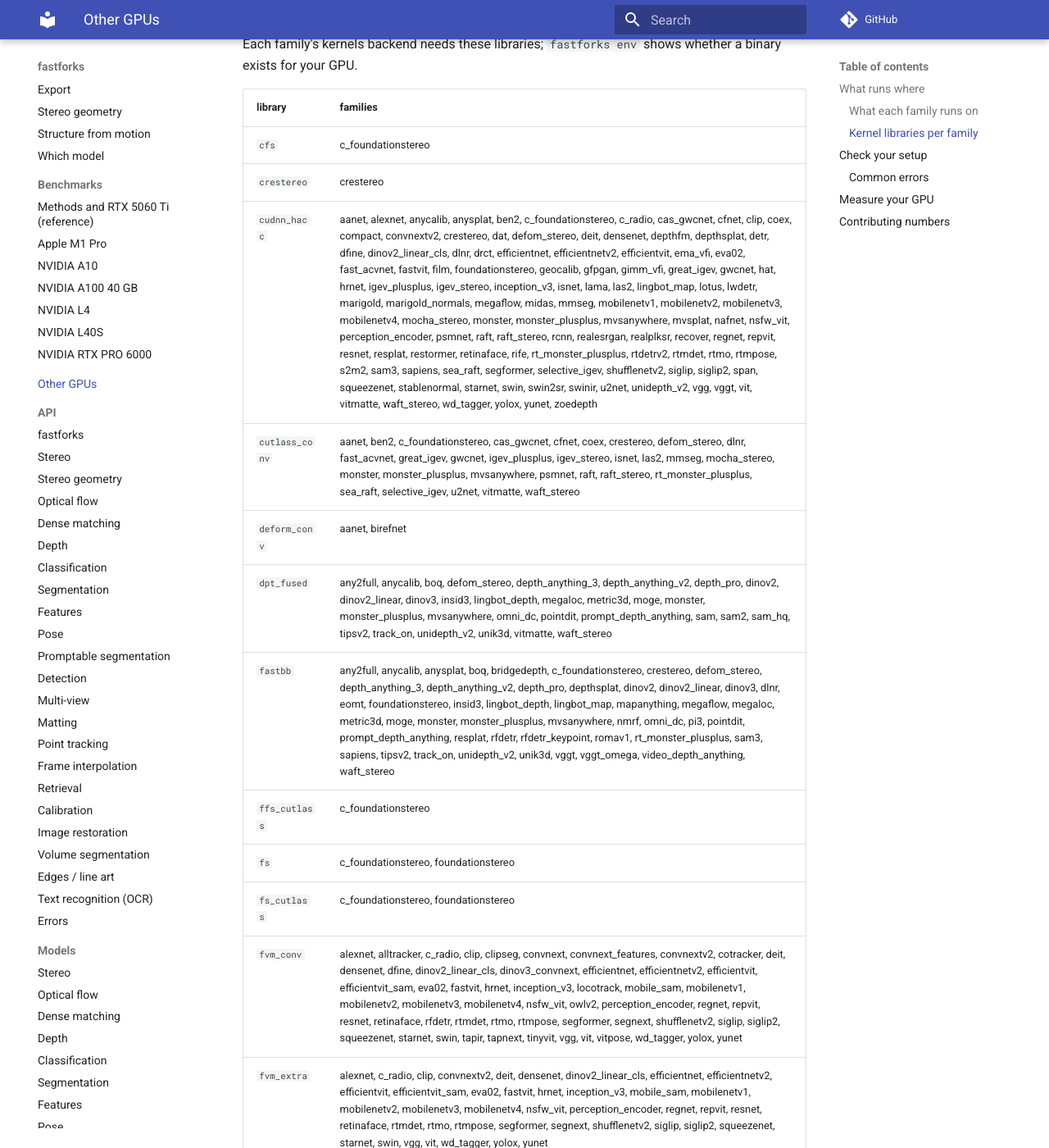
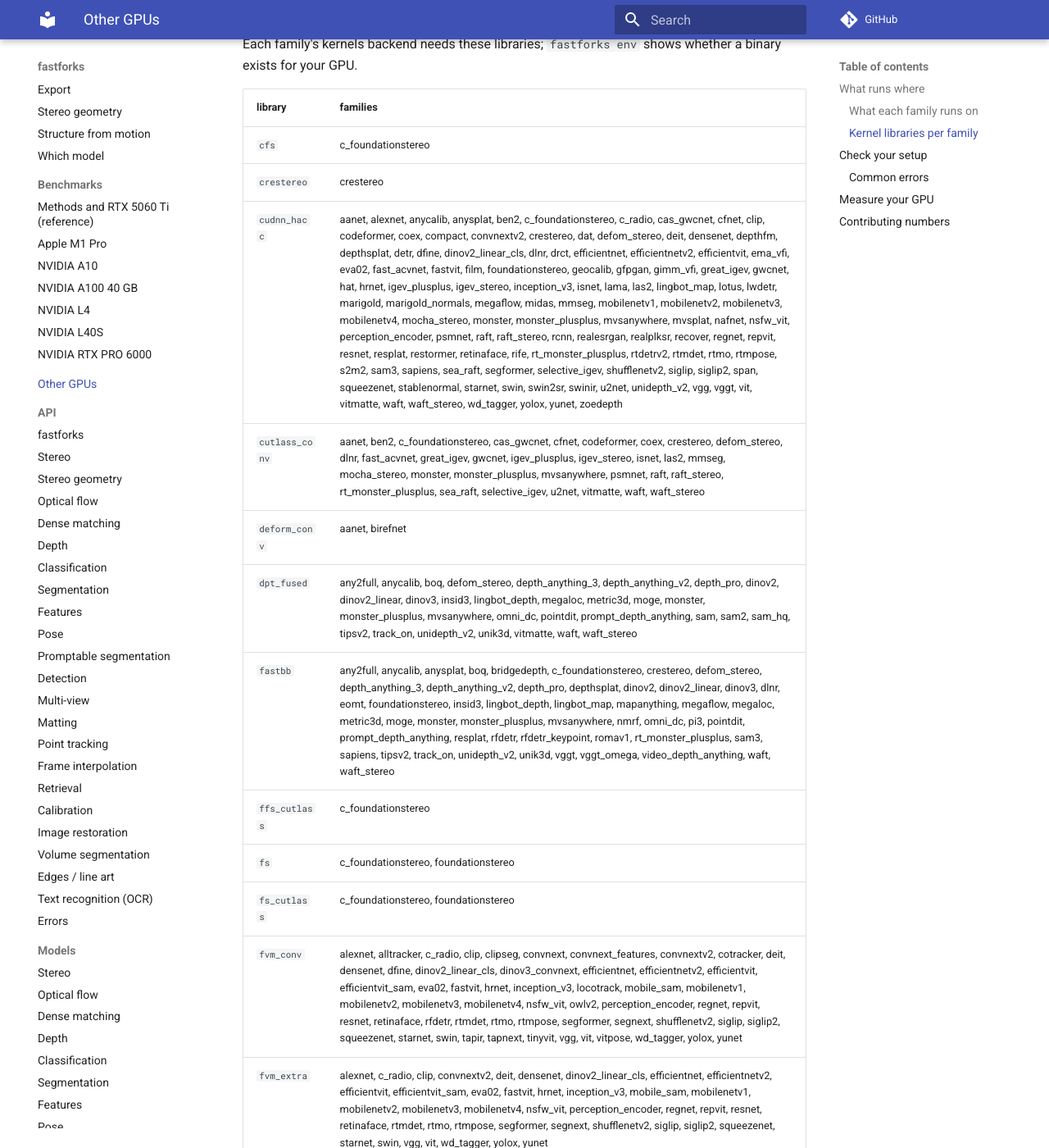
Before and after one commit to kleinicke/fastforks, an MkDocs documentation site: the page built from docs/OTHER_GPUS.md, in a window 1280 px wide and 1400 px high, scrolled down 4700 px. Shown: the whole window at 82% size. Built offline with MkDocs 1.6.1 and Material for MkDocs 9.7.7, drawn with Linux system fonts in a browser that asks for light colours; comment, search, counter and statistics services are not loaded; some of the changed text lies outside the part shown.

Commit message:
Speed rows + docs for WAFT and CodeFormer kernels; drop unused Kernels.dtypes (policy test)
Co-Authored-By: Claude Sonnet 5.5 <noreply@anthropic.com>

```diff
--- a/docs/OTHER_GPUS.md
+++ b/docs/OTHER_GPUS.md
@@ -59,9 +59,9 @@ there (`device="mps"` still tries, and an op MPS lacks raises).
 <!-- capabilities:begin (tools/gen_docs.py, from the model cards) -->
 | families | CUDA portable | CUDA kernels | MPS portable (validated) | MPS kernels (libraries, dtype) |
 |---|---|---|---|---|
-| alltracker, any2full, anycalib, anysplat, ben2, birefnet, boq, c_foundationstereo, compact, convnext, convnext_features, convnextv2, cotracker, dat, deit, densenet, depth_anything_v2, depthsplat, detr, dfine, dinov2_linear, dinov2_linear_cls, drct, efficientnet, efficientnetv2, efficientvit, efficientvit_sam, ema_vfi, fast_acvnet, fastvit, film, geocalib, gfpgan, gimm_vfi, gwcnet, hat, inception_v3, isnet, lama, lingbot_depth, locotrack, lwdetr, megaflow, megaloc, memflow, memfof, metric3d, mobile_sam, mobilenetv1, mobilenetv2, mobilenetv3, mobilenetv4, mvsanywhere, mvsplat, nafnet, neuflow_v2, nnfoundation, nninteractive, nsfw_vit, omni_dc, owlv2, patchmatchnet, prompt_depth_anything, psmnet, rcnn, realesrgan, realplksr, recover, repvit, resnet, resplat, restormer, rife, romav1, rt_monster_plusplus, rtdetrv2, sam, sam2, sam_hq, segformer, shufflenetv2, span, starnet, swin, swin2sr, swinir, tapir, tapnext, tinyvit, totalsegmentator, track_on, u2net, unidepth_v2, unik3d, video_depth_anything, vit, vitmatte, waft_stereo, wd_tagger | fp16 | fp16 | fp32 | - |
+| alltracker, any2full, anycalib, anysplat, ben2, birefnet, boq, c_foundationstereo, codeformer, compact, convnext, convnext_features, convnextv2, cotracker, dat, deit, densenet, depth_anything_v2, depthsplat, detr, dfine, dinov2_linear, dinov2_linear_cls, drct, efficientnet, efficientnetv2, efficientvit, efficientvit_sam, ema_vfi, fast_acvnet, fastvit, film, geocalib, gfpgan, gimm_vfi, gwcnet, hat, inception_v3, isnet, lama, lingbot_depth, locotrack, lwdetr, megaflow, megaloc, memflow, memfof, metric3d, mobile_sam, mobilenetv1, mobilenetv2, mobilenetv3, mobilenetv4, mvsanywhere, mvsplat, nafnet, neuflow_v2, nnfoundation, nninteractive, nsfw_vit, omni_dc, owlv2, patchmatchnet, prompt_depth_anything, psmnet, rcnn, realesrgan, realplksr, recover, repvit, resnet, resplat, restormer, rife, romav1, rt_monster_plusplus, rtdetrv2, sam, sam2, sam_hq, segformer, shufflenetv2, span, starnet, swin, swin2sr, swinir, tapir, tapnext, tinyvit, totalsegmentator, track_on, u2net, unidepth_v2, unik3d, video_depth_anything, vit, vitmatte, waft, waft_stereo, wd_tagger | fp16 | fp16 | fp32 | - |
 | alexnet, c_radio, cas_gwcnet, clip, clipseg, coex, depth_anything_3, depth_pro, depthfm, dinov2, dinov3, dinov3_convnext, dlnr, eomt, eva02, hrnet, lotus, mapanything, marigold, marigold_normals, mask2former, midas, mmseg, oneformer, regnet, retinaface, rfdetr, rfdetr_keypoint, rtmdet, rtmo, s2m2, sam3, sapiens, segnext, siglip, siglip2, squeezenet, stablenormal, tipsv2, vgg, vggt_omega, yolox, yunet, zoedepth | fp16 | fp16 | fp32/fp16 | - |
-| anyline, bisenet, coatnet, codeformer, davit, dedode, efficientformer, efficientformerv2, flexglue, flowseek, focalnet, gmflow, grounding_dino, hed, hgnetv2, inspyrenet, lineart, lineart_anime, loftr, matanyone, mlsd, pidinet, shvit, teed, waft | fp16 | - | fp32 | - |
+| anyline, bisenet, coatnet, davit, dedode, efficientformer, efficientformerv2, flexglue, flowseek, focalnet, gmflow, grounding_dino, hed, hgnetv2, inspyrenet, lineart, lineart_anime, loftr, matanyone, mlsd, pidinet, shvit, teed | fp16 | - | fp32 | - |
 | cfnet, crestereo, foundationstereo, great_igev, hitnet, igev_plusplus, mocha_stereo, monster, monster_plusplus, raft_stereo, selective_igev | fp16 | fp16 | fp32/fp16 | stereo_metal fp16 |
 | rtmpose | fp16 | fp16 | fp32/fp16 | pose_metal fp32 |
 | aanet, bridgedepth, igev_stereo, las2, nmrf | fp16 | fp16 | fp32 | stereo_metal fp16 |
@@ -98,11 +98,11 @@ Each family's kernels backend needs these libraries; `fastforks env` shows wheth
 |---|---|
 | `cfs` | c_foundationstereo |
 | `crestereo` | crestereo |
-| `cudnn_hacc` | aanet, alexnet, anycalib, anysplat, ben2, c_foundationstereo, c_radio, cas_gwcnet, cfnet, clip, coex, compact, convnextv2, crestereo, dat, defom_stereo, deit, densenet, depthfm, depthsplat, detr, dfine, dinov2_linear_cls, dlnr, drct, efficientnet, efficientnetv2, efficientvit, ema_vfi, eva02, fast_acvnet, fastvit, film, foundationstereo, geocalib, gfpgan, gimm_vfi, great_igev, gwcnet, hat, hrnet, igev_plusplus, igev_stereo, inception_v3, isnet, lama, las2, lingbot_map, lotus, lwdetr, marigold, marigold_normals, megaflow, midas, mmseg, mobilenetv1, mobilenetv2, mobilenetv3, mobilenetv4, mocha_stereo, monster, monster_plusplus, mvsanywhere, mvsplat, nafnet, nsfw_vit, perception_encoder, psmnet, raft, raft_stereo, rcnn, realesrgan, realplksr, recover, regnet, repvit, resnet, resplat, restormer, retinaface, rife, rt_monster_plusplus, rtdetrv2, rtmdet, rtmo, rtmpose, s2m2, sam3, sapiens, sea_raft, segformer, selective_igev, shufflenetv2, siglip, siglip2, span, squeezenet, stablenormal, starnet, swin, swin2sr, swinir, u2net, unidepth_v2, vgg, vggt, vit, vitmatte, waft_stereo, wd_tagger, yolox, yunet, zoedepth |
-| `cutlass_conv` | aanet, ben2, c_foundationstereo, cas_gwcnet, cfnet, coex, crestereo, defom_stereo, dlnr, fast_acvnet, great_igev, gwcnet, igev_plusplus, igev_stereo, isnet, las2, mmseg, mocha_stereo, monster, monster_plusplus, mvsanywhere, psmnet, raft, raft_stereo, rt_monster_plusplus, sea_raft, selective_igev, u2net, vitmatte, waft_stereo |
+| `cudnn_hacc` | aanet, alexnet, anycalib, anysplat, ben2, c_foundationstereo, c_radio, cas_gwcnet, cfnet, clip, codeformer, coex, compact, convnextv2, crestereo, dat, defom_stereo, deit, densenet, depthfm, depthsplat, detr, dfine, dinov2_linear_cls, dlnr, drct, efficientnet, efficientnetv2, efficientvit, ema_vfi, eva02, fast_acvnet, fastvit, film, foundationstereo, geocalib, gfpgan, gimm_vfi, great_igev, gwcnet, hat, hrnet, igev_plusplus, igev_stereo, inception_v3, isnet, lama, las2, lingbot_map, lotus, lwdetr, marigold, marigold_normals, megaflow, midas, mmseg, mobilenetv1, mobilenetv2, mobilenetv3, mobilenetv4, mocha_stereo, monster, monster_plusplus, mvsanywhere, mvsplat, nafnet, nsfw_vit, perception_encoder, psmnet, raft, raft_stereo, rcnn, realesrgan, realplksr, recover, regnet, repvit, resnet, resplat, restormer, retinaface, rife, rt_monster_plusplus, rtdetrv2, rtmdet, rtmo, rtmpose, s2m2, sam3, sapiens, sea_raft, segformer, selective_igev, shufflenetv2, siglip, siglip2, span, squeezenet, stablenormal, starnet, swin, swin2sr, swinir, u2net, unidepth_v2, vgg, vggt, vit, vitmatte, waft, waft_stereo, wd_tagger, yolox, yunet, zoedepth |
+| `cutlass_conv` | aanet, ben2, c_foundationstereo, cas_gwcnet, cfnet, codeformer, coex, crestereo, defom_stereo, dlnr, fast_acvnet, great_igev, gwcnet, igev_plusplus, igev_stereo, isnet, las2, mmseg, mocha_stereo, monster, monster_plusplus, mvsanywhere, psmnet, raft, raft_stereo, rt_monster_plusplus, sea_raft, selective_igev, u2net, vitmatte, waft, waft_stereo |
 | `deform_conv` | aanet, birefnet |
-| `dpt_fused` | any2full, anycalib, boq, defom_stereo, depth_anything_3, depth_anything_v2, depth_pro, dinov2, dinov2_linear, dinov3, insid3, lingbot_depth, megaloc, metric3d, moge, monster, monster_plusplus, mvsanywhere, omni_dc, pointdit, prompt_depth_anything, sam, sam2, sam_hq, tipsv2, track_on, unidepth_v2, unik3d, vitmatte, waft_stereo |
-| `fastbb` | any2full, anycalib, anysplat, boq, bridgedepth, c_foundationstereo, crestereo, defom_stereo, depth_anything_3, depth_anything_v2, depth_pro, depthsplat, dinov2, dinov2_linear, dinov3, dlnr, eomt, foundationstereo, insid3, lingbot_depth, lingbot_map, mapanything, megaflow, megaloc, metric3d, moge, monster, monster_plusplus, mvsanywhere, nmrf, omni_dc, pi3, pointdit, prompt_depth_anything, resplat, rfdetr, rfdetr_keypoint, romav1, rt_monster_plusplus, sam3, sapiens, tipsv2, track_on, unidepth_v2, unik3d, vggt, vggt_omega, video_depth_anything, waft_stereo |
+| `dpt_fused` | any2full, anycalib, boq, defom_stereo, depth_anything_3, depth_anything_v2, depth_pro, dinov2, dinov2_linear, dinov3, insid3, lingbot_depth, megaloc, metric3d, moge, monster, monster_plusplus, mvsanywhere, omni_dc, pointdit, prompt_depth_anything, sam, sam2, sam_hq, tipsv2, track_on, unidepth_v2, unik3d, vitmatte, waft, waft_stereo |
+| `fastbb` | any2full, anycalib, anysplat, boq, bridgedepth, c_foundationstereo, crestereo, defom_stereo, depth_anything_3, depth_anything_v2, depth_pro, depthsplat, dinov2, dinov2_linear, dinov3, dlnr, eomt, foundationstereo, insid3, lingbot_depth, lingbot_map, mapanything, megaflow, megaloc, metric3d, moge, monster, monster_plusplus, mvsanywhere, nmrf, omni_dc, pi3, pointdit, prompt_depth_anything, resplat, rfdetr, rfdetr_keypoint, romav1, rt_monster_plusplus, sam3, sapiens, tipsv2, track_on, unidepth_v2, unik3d, vggt, vggt_omega, video_depth_anything, waft, waft_stereo |
 | `ffs_cutlass` | c_foundationstereo |
 | `fs` | c_foundationstereo, foundationstereo |
 | `fs_cutlass` | c_foundationstereo, foundationstereo |
@@ -114,7 +114,7 @@ Each family's kernels backend needs these libraries; `fastforks env` shows wheth
 | `gsraster` | resplat |
 | `hitnet` | hitnet |
 | `hitnet_conv` | hitnet |
-| `igev` | aanet, ben2, c_foundationstereo, cas_gwcnet, cfnet, coex, crestereo, defom_stereo, dlnr, fast_acvnet, great_igev, gwcnet, igev_plusplus, igev_stereo, isnet, las2, mmseg, mocha_stereo, monster, monster_plusplus, mvsanywhere, psmnet, rt_monster_plusplus, selective_igev, u2net, vitmatte, waft_stereo |
+| `igev` | aanet, ben2, c_foundationstereo, cas_gwcnet, cfnet, codeformer, coex, crestereo, defom_stereo, dlnr, fast_acvnet, great_igev, gwcnet, igev_plusplus, igev_stereo, isnet, las2, mmseg, mocha_stereo, monster, monster_plusplus, mvsanywhere, psmnet, rt_monster_plusplus, selective_igev, u2net, vitmatte, waft, waft_stereo |
 | `igevpp` | great_igev, igev_plusplus, monster_plusplus |
 | `mocha` | mocha_stereo |
 | `mvsanywhere` | mvsanywhere |
```
Also changed, not shown: docs/benchmarks.md (+5 -5 lines), docs/models/flow.md (+14 -15 lines), docs/models/restoration.md (+6 -7 lines), docs/overview.md (+4 -4 lines), 2 other files.
